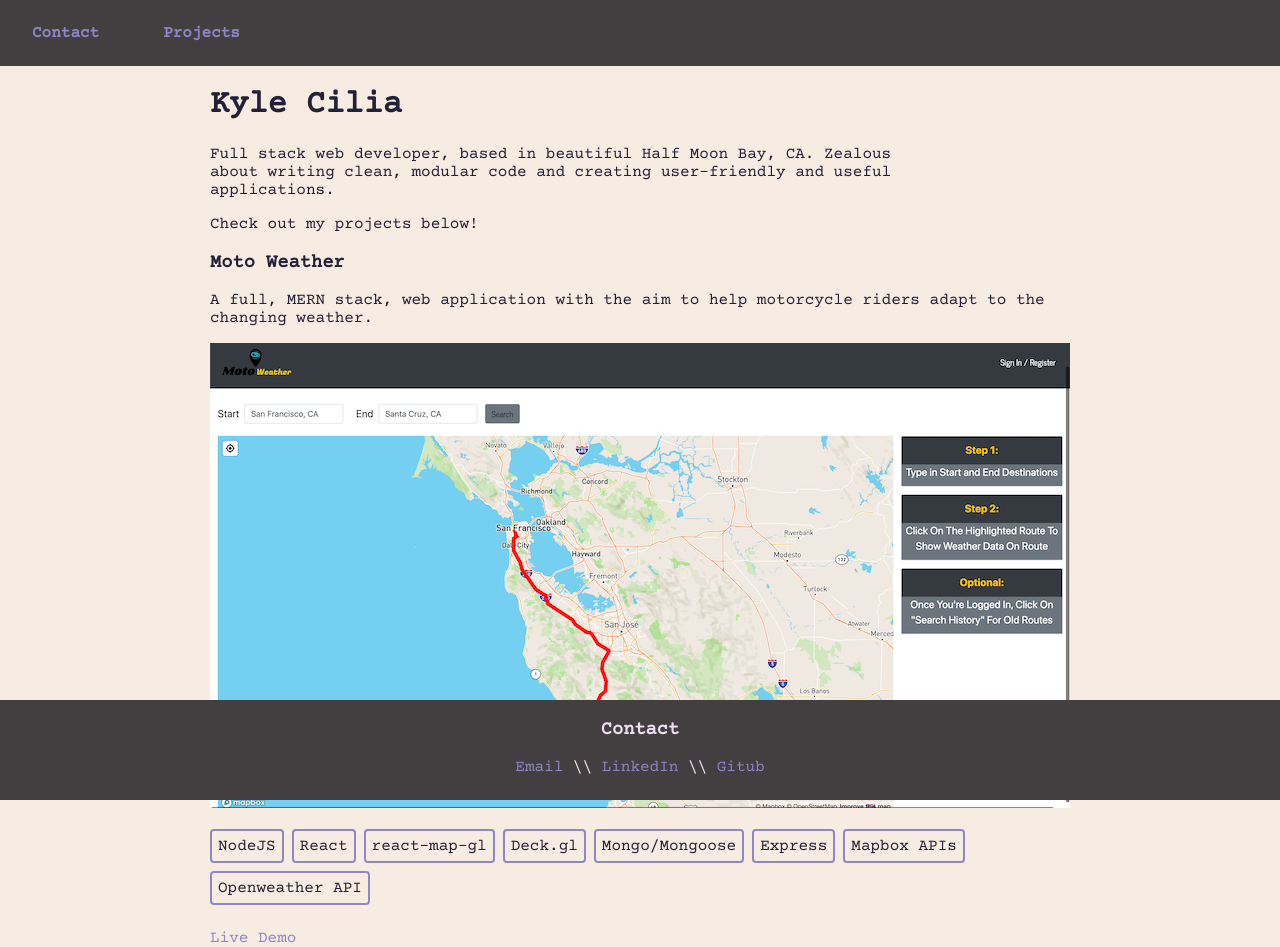
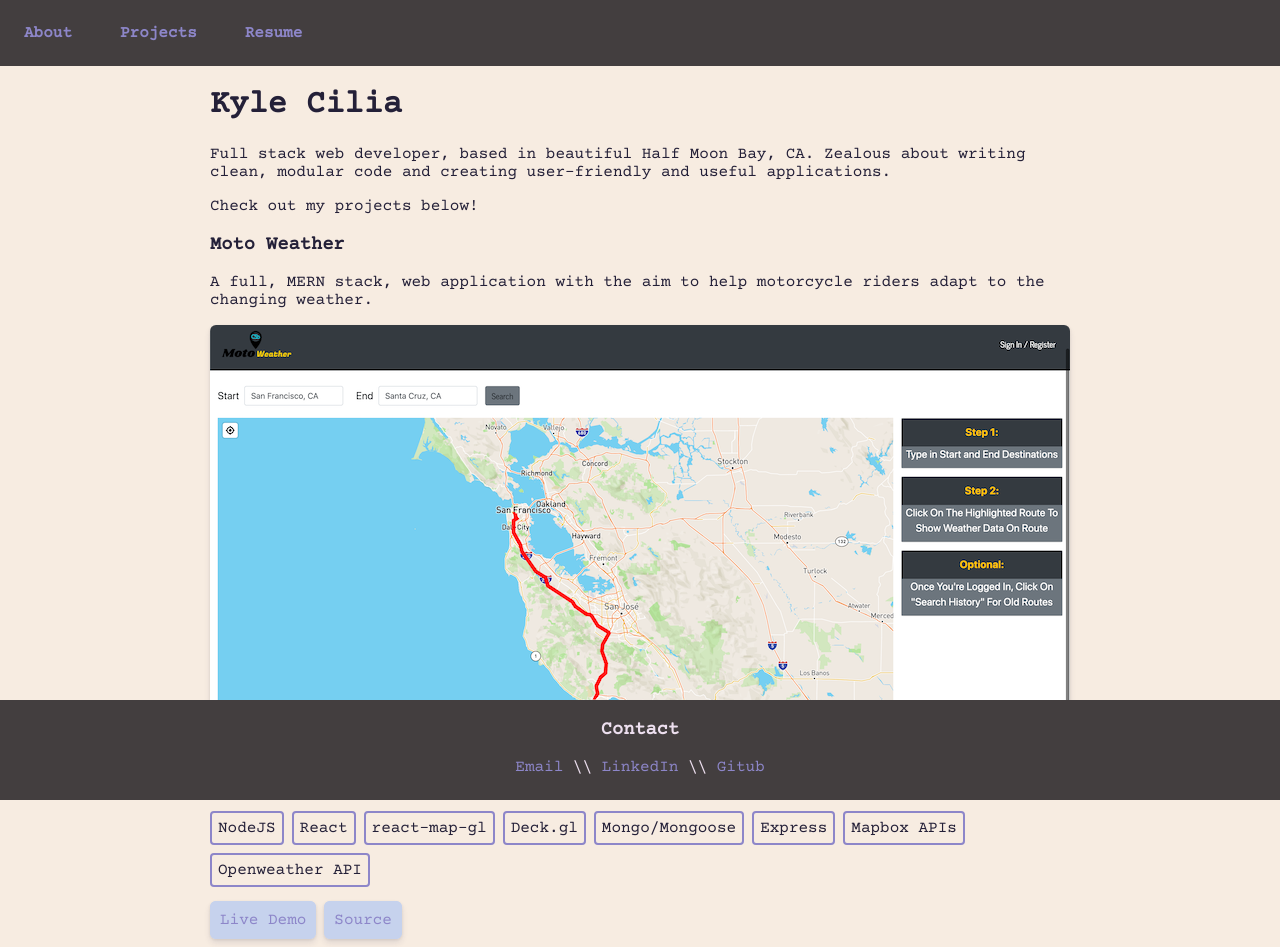
Before and after one commit to freshmangoes/portfolio, a React (Create React App) app: page / in a window 1280 px wide. Shown: the top 947 px of the page. Built offline with nearby package versions, Linux system fonts and the light colour scheme.

Commit message:
Refactors links for live demo and source. Adds shadows and border radius to link buttons and images.

```diff
--- a/src/App.js
+++ b/src/App.js
@@ -5,7 +5,6 @@ import './App.css';
 import Intro from './components/Intro/Intro';
 import Nav from './components/Nav/Nav';
 import Projects from './components/Projects/Projects';
-import Contact from './components/Contact/Contact';
 import Footer from './components/Footer/Footer';
 
 function App() {
@@ -15,7 +14,7 @@ function App() {
 			<div className='body'>
 				<Intro />
 				<Projects />
-				<Footer/>
+				<Footer />
 			</div>
 		</div>
 	);
--- a/src/components/Intro/Intro.css
+++ b/src/components/Intro/Intro.css
@@ -1,15 +1,7 @@
 .intro-container {
   text-align: left;
-  margin: 0 10em 0 0;
+  margin: 0;
   color: #242038;
   font-family: 'Courier Prime';
 
 };
-
-.name-banner {
-  /* color: #C8C5C5 !important; */
-}
-
-.about {
-  /* color: #C8C5C5; */
-}
--- a/src/components/Nav/Nav.js
+++ b/src/components/Nav/Nav.js
@@ -9,12 +9,9 @@ const Nav = () => {
 	return (
 		<div className='navbar-container'>
 			<nav className='navbar' id='navbar'>
-				<a href='#contact'>
-					Contact
-				</a>
-				<a href='#projects'>
-					Projects
-				</a>
+				<a href='#contact'>About</a>
+				<a href='#projects'>Projects</a>
+				<a href='#resume'>Resume</a>
 			</nav>
 		</div>
 	);
--- a/src/components/Nav/Navbar.css
+++ b/src/components/Nav/Navbar.css
@@ -3,32 +3,28 @@
 .navbar-container {
 	display: flex;
 	justify-content: flex-end;
-	margin: 0 auto;
+	/* margin: 0; */
 	font-family: 'Courier Prime';
+	/* max-width: 100%; */
+	padding: 0;
 }
 
 .navbar {
 	padding: 1.5em 0 1.5em 0;
 	width: 100%;
 	background-color: #433e3f;
-	/* border-bottom: 1px solid #ccc; */
-	/* border-top: 1px solid #ccc; */
+
 }
 
-.navbar a{
+.navbar a {
 	position: relative;
-	margin: 2em;
+	margin: 1.5em;
 	text-decoration: none;
 	font-weight: bold;
-	color: #8D86C9;
-	/* border-right: 1px solid #ccc; */
+	color: #8d86c9;
+
 }
 
 .navbar a:hover {
-  color: #99C1B9;
+	color: #99c1b9;
 }
-
-
-
-@media screen and (max-width: 768px) {
-}
--- a/src/components/Projects/Project/Project.css
+++ b/src/components/Projects/Project/Project.css
@@ -1,6 +1,9 @@
 img {
   max-width: 100%;
   height: auto;
+  border-radius: 6px;
+  box-shadow: 0 4px 6px rgba(50,50,93,.11), 0 1px 3px rgba(0,0,0,.08);
+
 }
 
 .project-container {
@@ -31,11 +34,21 @@ img {
 }
 
 .project-link{
-  text-decoration: none
+  text-decoration: none;
+  border: 2px solid;
+  border-radius: 6px;
+  border-color: #C6D2ED;
+  background-color: #C6D2ED;
+  /* background: #61988e; */
+  margin: 0 8px 8px 0;
+  padding: 0.5em;
+
+  box-shadow: 0 4px 6px rgba(50,50,93,.11), 0 1px 3px rgba(0,0,0,.08);
 }
 
 .project-link-container a:link {
   color: #8D86C9;
+  /* padding: 0.5em; */
 }
 
 .project-link-container a:visited {
--- a/src/components/Projects/Project/Project.js
+++ b/src/components/Projects/Project/Project.js
@@ -25,8 +25,6 @@ const Project = (props) => {
 				<a className='project-link' href={link}>
 					Live Demo
 				</a>
-			</div>
-			<div className='project-link-container'>
 				<a className='project-link' href={source}>
 					Source
 				</a>
```
